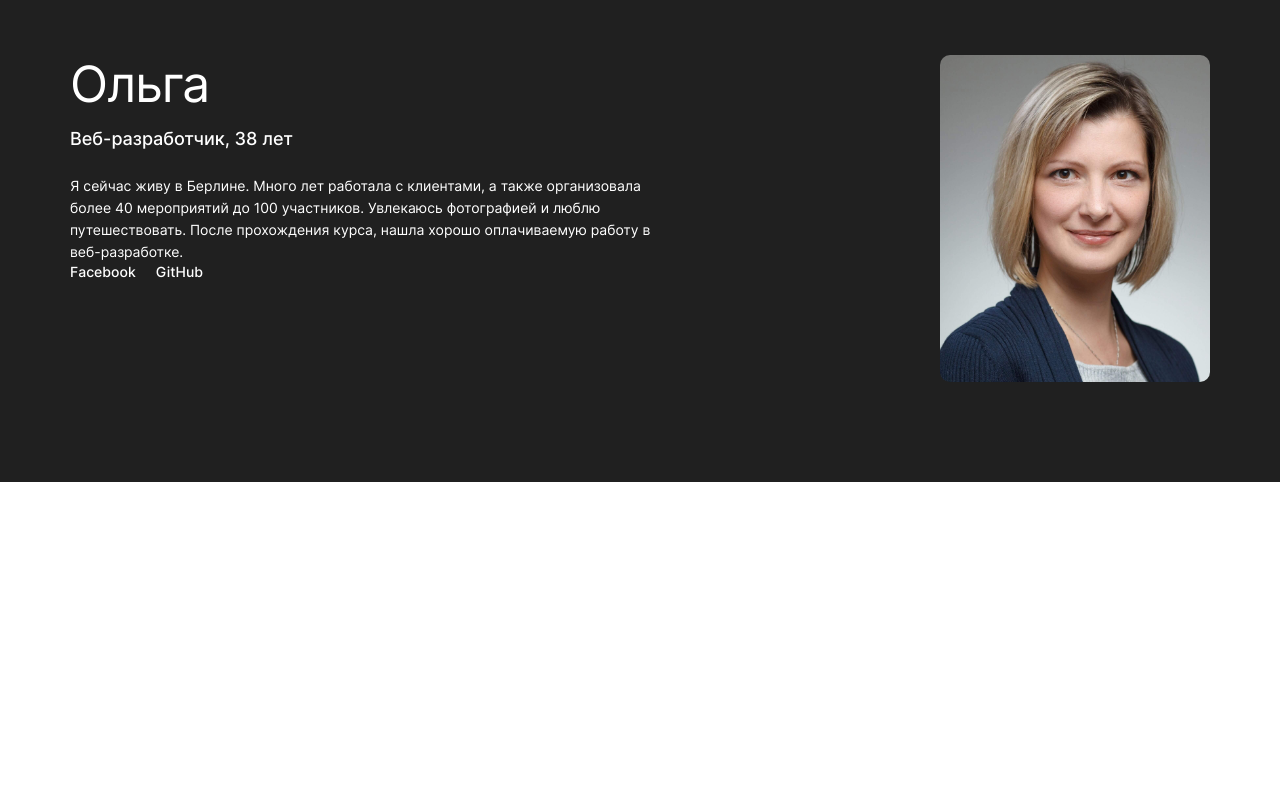
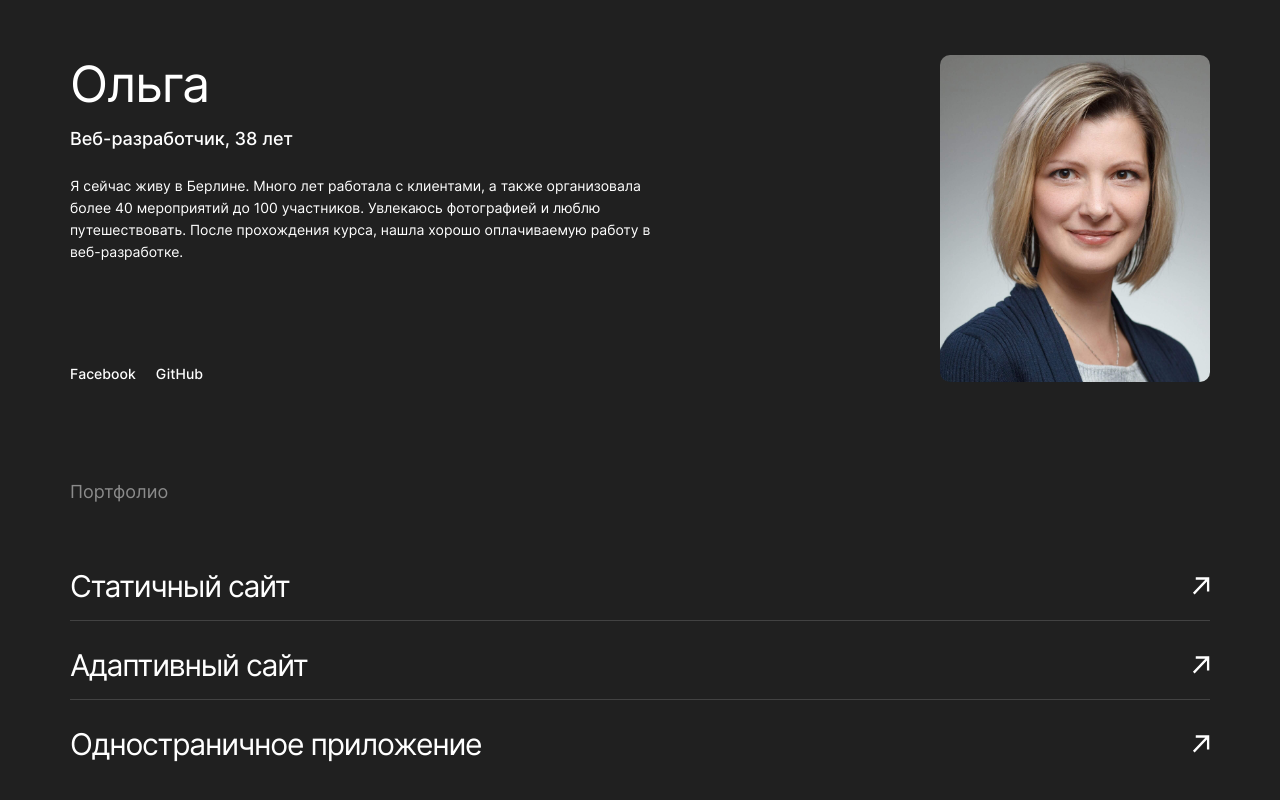
Before and after one commit to Olga-Mishareva/movies-explorer-frontend, a React (Create React App) app in the folder movies-explorer/: page / in a window 1280 px wide. Shown: the part 2206-3006 px from the top of the page. Before the commit the page ends 2688 px from the top, so only its background shows below. Built offline with nearby package versions, Linux system fonts and the light colour scheme.

Commit message:
feat: add portfolio

```diff
--- a/movies-explorer/src/components/AboutMe/AboutMe.css
+++ b/movies-explorer/src/components/AboutMe/AboutMe.css
@@ -134,7 +134,9 @@
 /* ---------------------------------- */
 
 .about-me__links {
-  margin-top: auto;
+  margin: auto 0 0 0;
+  padding: 0;
+  list-style: none;
   display: flex;
   flex-direction: row;
   column-gap: 20px;
--- a/movies-explorer/src/components/AboutMe/AboutMe.js
+++ b/movies-explorer/src/components/AboutMe/AboutMe.js
@@ -4,13 +4,13 @@ import foto from '../../images/student_foto.jpg';
 function AboutMe() {
   return (
     <section className="about-me">
-      <h2 className='section-heading'>Студент</h2>
+      <h2 className='section-heading'>Студентка</h2>
       <div className='about-me__container'>
         <div className='about-me__description'>
           <h3 className='about-me__title'>Ольга</h3>
           <p className='about-me__subtitle'>Веб-разработчик, 38 лет</p>
           <p className='about-me__text'>Я сейчас живу в Берлине. Много лет работала с клиентами, а также организовала более 40 мероприятий до 100 участников. Увлекаюсь фотографией и люблю путешествовать. После прохождения курса, нашла хорошо оплачиваемую работу в веб-разработке.</p>
-          <ul className='about-me__links page__list'>
+          <ul className='about-me__links'>
             <li className='about-me__link'>Facebook</li>
             <li className='about-me__link'>GitHub</li>
           </ul>
--- a/movies-explorer/src/components/Main/Main.js
+++ b/movies-explorer/src/components/Main/Main.js
@@ -13,7 +13,7 @@ function Main() {
       <AboutProject />
       <Techs />
       <AboutMe />
-      {/* <Portfolio /> */}
+      <Portfolio />
     </main>
   );
 }
--- a/movies-explorer/src/components/Navigation/Navigation.js
+++ b/movies-explorer/src/components/Navigation/Navigation.js
@@ -1,6 +1,8 @@
 import { Link, NavLink } from "react-router-dom";
 import './Navigation.css';
 import userIcon from '../../images/user-icon.svg';
+
+const setActive = ({ isActive }) =>(isActive ? "active" : "");
 
 function Navigation() {
   return (
@@ -17,7 +19,7 @@ function Navigation() {
         {/* navigation_invisible добавл. состоянием, если не залогинен */}
         <nav className="navigation navigation_type_logged-in navigation_invisible ">
           <div className="navigation__container">
-            <NavLink to="" className="navigation__link navigation__link_type_home">Главная</NavLink>
+            <NavLink to="" className={`navigation__link navigation__link_type_home navigation__link_${setActive}`}>Главная</NavLink>
             <NavLink to="" className="navigation__link navigation__link_type_movies">Фильмы</NavLink>
             <NavLink to="" className="navigation__link navigation__link_type_saved-movies">Сохранённые фильмы</NavLink>
           </div>
--- a/movies-explorer/src/components/Portfolio/Portfolio.css
+++ b/movies-explorer/src/components/Portfolio/Portfolio.css
@@ -0,0 +1,106 @@
+.portfolio {
+  padding: 0 70px 125px;
+}
+
+@media screen and (max-width: 767px) {
+  .portfolio {
+    padding: 0 50px 90px;
+  }
+}
+
+@media screen and (max-width: 480px) {
+  .portfolio {
+    padding: 0 14px 70px;
+  }
+}
+
+/* ---------------------------------- */
+
+.portfolio__title {
+  margin: 0 0 50px;
+  font-weight: 400;
+  font-size: 18px;
+  line-height: 20px;
+  color: #8B8B8B;
+}
+
+@media screen and (max-width: 580px) {
+  .portfolio__title {
+    font-size: 14px;
+    line-height: 20px;
+    margin-bottom: 40px;
+  }
+}
+
+/* ---------------------------------- */
+
+.portfolio__links {
+  display: flex;
+  flex-direction: column;
+  row-gap: 10px;
+}
+
+/* ---------------------------------- */
+
+.portfolio__item {
+  border-bottom: 1px solid #424242;
+}
+
+.portfolio__item:last-of-type {
+  border: none;
+}
+
+/* ---------------------------------- */
+
+.portfolio__link {
+  text-decoration: none;
+  color: #FFFFFF;
+  display: flex;
+  flex-direction: row;
+  justify-content: space-between;
+  align-items: center;
+
+}
+
+.portfolio__link:hover {
+  opacity: .7;
+  cursor: pointer;
+}
+
+/* ---------------------------------- */
+
+.portfolio__link-title {
+  margin: 0;
+  padding: 9px 0;
+  font-weight: 400;
+  font-size: 30px;
+  line-height: 50px;
+  letter-spacing: -1.2px;
+}
+
+@media screen and (max-width: 767px) {
+  .portfolio__link-title {
+    font-size: 28px;
+  }
+}
+
+@media screen and (max-width: 580px) {
+  .portfolio__link-title {
+    font-size: 18px;
+    line-height: 28px;
+  }
+}
+
+/* ---------------------------------- */
+
+.portfolio__link-img {
+  width: 18px;
+  height: 18px;
+}
+
+@media screen and (max-width: 580px) {
+  .portfolio__link-img {
+    width: 14px;
+    height: 14px;
+  }
+}
--- a/movies-explorer/src/components/Portfolio/Portfolio.js
+++ b/movies-explorer/src/components/Portfolio/Portfolio.js
@@ -0,0 +1,35 @@
+import { Link } from "react-router-dom";
+import './Portfolio.css';
+import arrow from '../../images/arrow.svg';
+
+function Portfolio() {
+  return (
+    <section className="portfolio">
+      <h2 className="portfolio__title">Портфолио</h2>
+      <nav className="portfolio__navigation">
+        <ul className="portfolio__links page__list">
+          <li className="portfolio__item">
+            <a className="portfolio__link" href="https://olga-mishareva.github.io/how-to-learn" rel="noreferrer" target="_blank">
+              <p className="portfolio__link-title">Статичный сайт</p>
+              <img className="portfolio__link-img" src={arrow} alt="Стрелка"></img>
+            </a>
+          </li>
+          <li className="portfolio__item">
+            <a className="portfolio__link" href="https://olga-mishareva.github.io/russian-travel/" rel="noreferrer" target="_blank">
+              <p className="portfolio__link-title">Адаптивный сайт</p>
+              <img className="portfolio__link-img" src={arrow} alt="Стрелка"></img>
+            </a>
+          </li>
+          <li className="portfolio__item">
+            <a className="portfolio__link" href="https://mesto.om.nomoredomains.xyz/" rel="noreferrer" target="_blank">
+              <p className="portfolio__link-title">Одностраничное приложение</p>
+              <img className="portfolio__link-img" src={arrow} alt="Стрелка"></img>
+            </a>
+          </li>
+        </ul>
+      </nav>
+    </section>
+  );
+}
+
+export default Portfolio;
```
Also changed, not shown: movies-explorer/src/images/arrow.svg (added).
